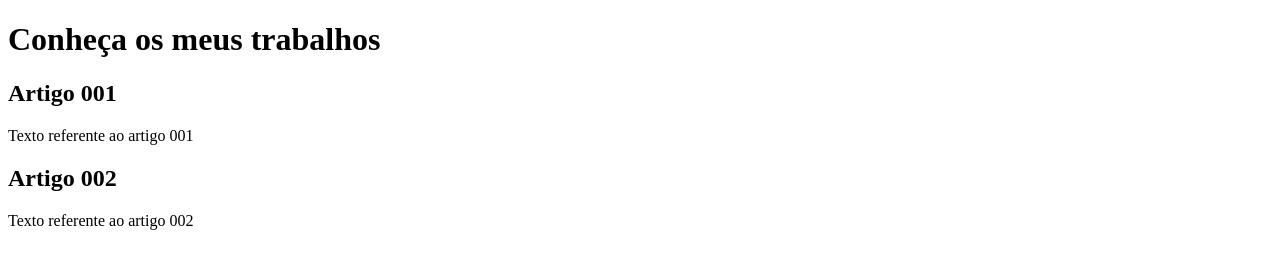
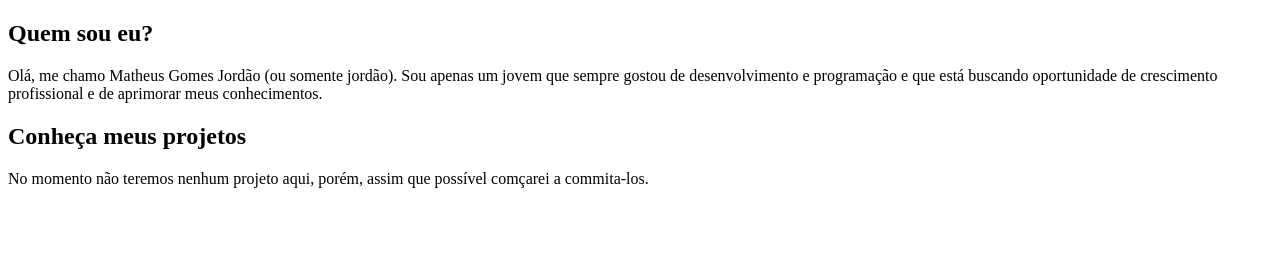
Before and after one commit to mjordao/_site-teste, a plain HTML site: page index.html in a window 1280 px wide. Drawn offline with Linux system fonts and the light colour scheme.

Commit message:
Update index.html

```diff
--- a/index.html
+++ b/index.html
@@ -8,14 +8,13 @@
 <body>
     <main>
         <header>
-            <h1>Conheça os meus trabalhos</h1>
             <article>
-                <h2>Artigo 001</h2>
-                <p>Texto referente ao artigo 001</p>
+            <h1>Quem sou eu?</h1>
+            <p>Olá, me chamo Matheus Gomes Jordão (ou somente jordão). Sou apenas um jovem que sempre gostou de desenvolvimento e programação e que está buscando oportunidade de crescimento profissional e de aprimorar meus conhecimentos.</p>
             </article>
             <article>
-                <h2>Artigo 002</h2>
-                <p>Texto referente ao artigo  002</p>
+                <h2>Conheça meus projetos</h2>
+                <p>No momento não teremos nenhum projeto aqui, porém, assim que possível comçarei a commita-los.</p>
             </article>
         </header>
     </main>
```
